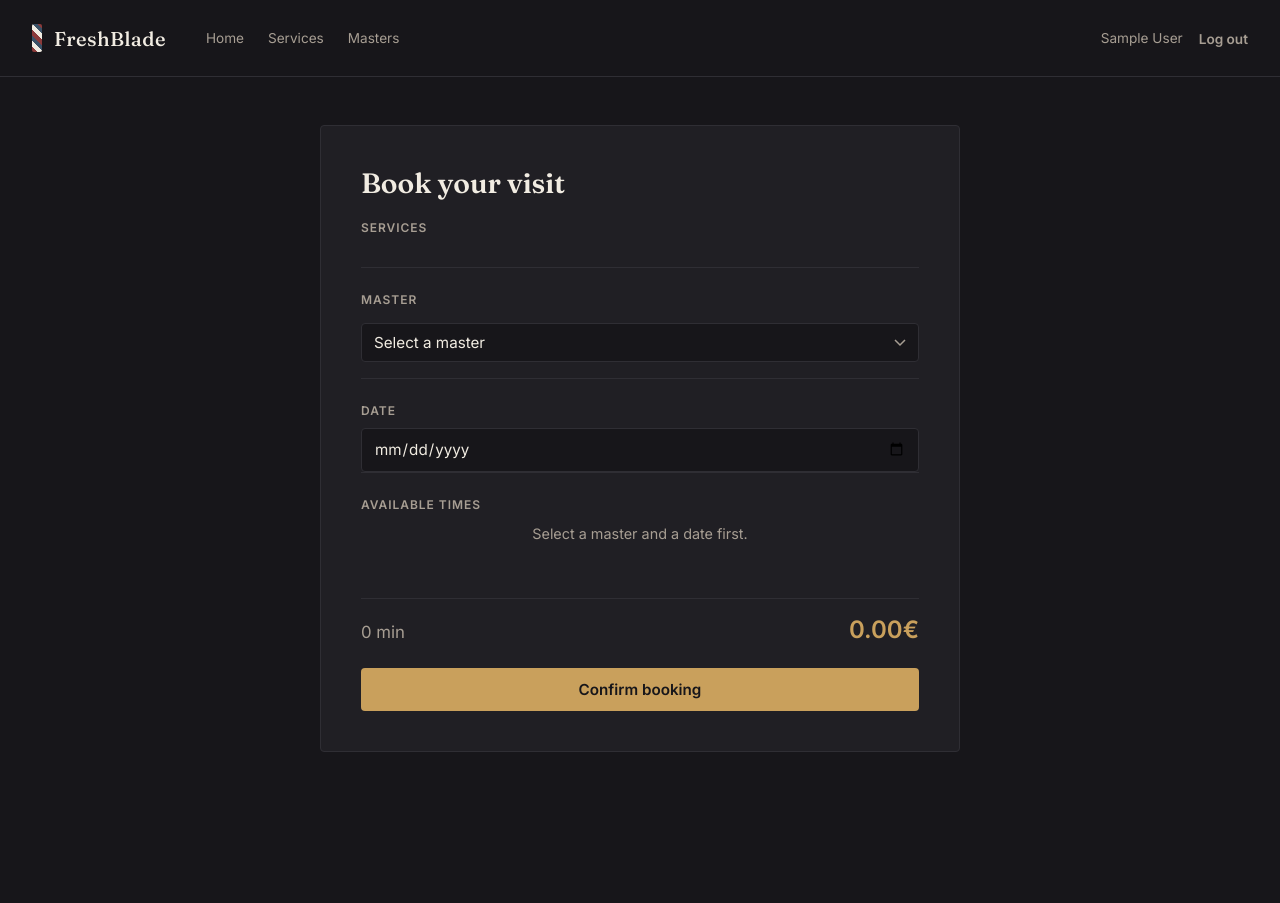
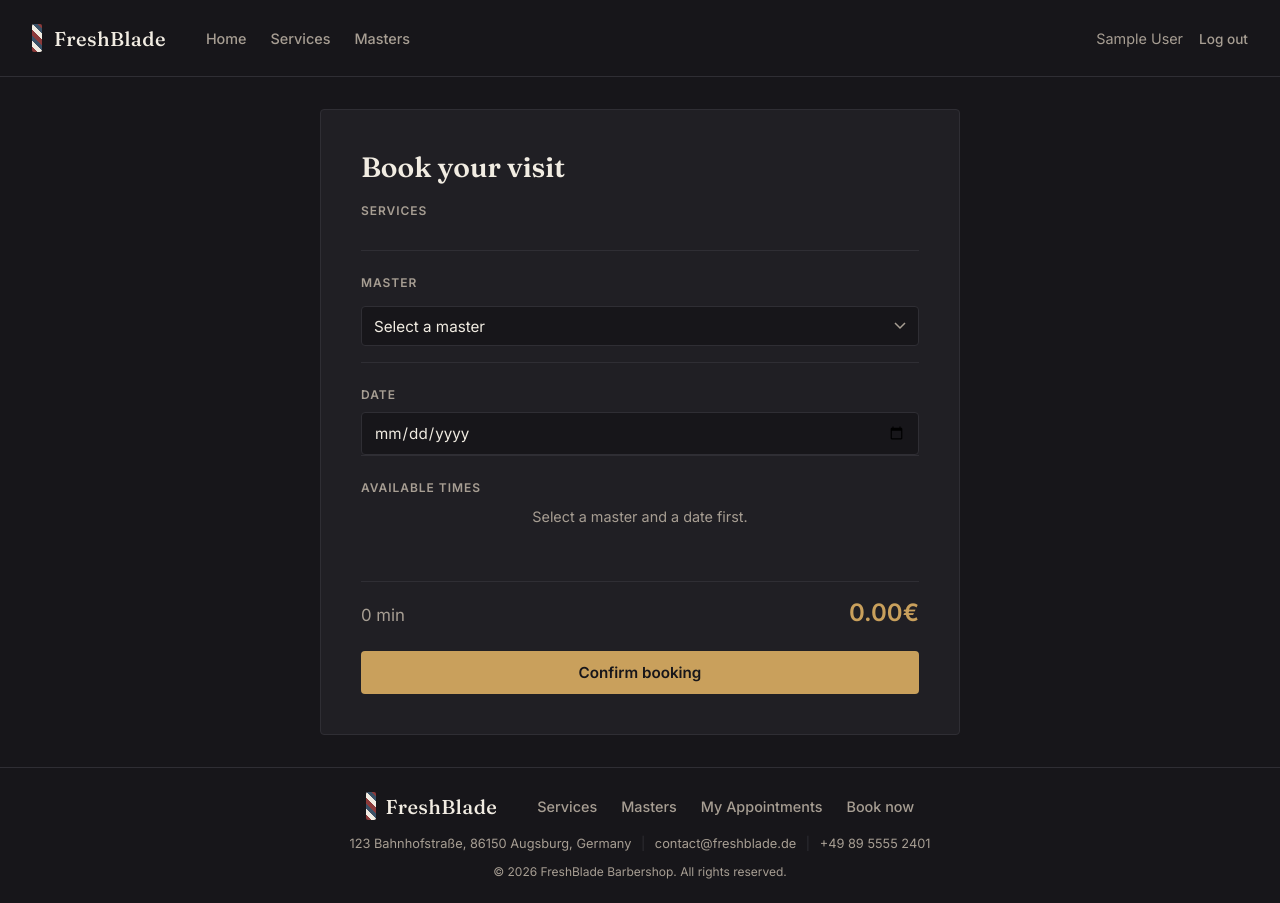
Before and after one commit to Cheshlya11/FreshBlade, a Django app: page /booking/new/ in a window 1280 px wide. Before the commit the page ends 752 px from the top, so only its background shows below. Run offline with Django 5.2, Linux system fonts and the light colour scheme; the visitor is signed in with stand-in values (Sample User, id 1); data that the repository does not hold is empty.

Commit message:
feat: add site footer

```diff
--- a/backend/static/css/base.css
+++ b/backend/static/css/base.css
@@ -91,14 +91,19 @@
 }
 
 .nav-user {
-  font-size: 0.85rem;
+  font-size: 0.9rem;
   color: var(--text-dim);
 }
 
 .nav-link {
-  font-size: 0.85rem;
+  font-size: 0.9rem;
+  font-weight: 500;
   color: var(--text-dim);
   text-decoration: none;
+}
+
+.nav-link:hover {
+  color: var(--gold);
 }
 
 .logout-form {
@@ -209,3 +214,62 @@
 button:hover {
   filter: brightness(1.08);
 }
+
+footer {
+  border-top: 1px solid var(--surface-line);
+  padding: 1.5rem 2rem;
+  margin-top: auto;
+  text-align: center;
+}
+
+.footer-content {
+  display: flex;
+  align-items: center;
+  justify-content: center;
+  gap: 2.5rem;
+  max-width: 1100px;
+  margin: 0 auto 1rem;
+}
+
+.footer-brand {
+  display: flex;
+  align-items: center;
+  gap: 0.6rem;
+}
+
+.footer-links {
+  display: flex;
+  gap: 1.5rem;
+}
+
+.footer-links a {
+  color: var(--text-dim);
+  text-decoration: none;
+  font-size: 0.9rem;
+  font-weight: 500;
+}
+
+.footer-links a:hover {
+  color: var(--gold);
+}
+
+.footer-meta {
+  display: flex;
+  justify-content: center;
+  align-items: center;
+  gap: 0.6rem;
+  font-size: 0.8rem;
+  color: var(--text-dim);
+  margin-bottom: 0.8rem;
+}
+
+.footer-meta__divider {
+  color: var(--surface-line);
+}
+
+.footer-copyright {
+  text-align: center;
+  font-size: 0.75rem;
+  color: var(--text-dim);
+  margin: 0;
+}
--- a/backend/templates/base.html
+++ b/backend/templates/base.html
@@ -46,6 +46,35 @@
         </nav>
     </header>
     <main>{% block content %}{% endblock %}</main>
+    <footer>
+        <div class="footer-content">
+            <div class="footer-brand">
+                <div class="pole"></div>
+                <span class="brand">FreshBlade</span>
+            </div>
+
+            <nav class="footer-links">
+                <a href="{% url 'catalog:service_list' %}">Services</a>
+                <a href="{% url 'catalog:master_list' %}">Masters</a>
+                {% if user.is_authenticated %}
+                <a href="{% url 'booking:my_appointments' %}">My Appointments</a>
+                <a href="{% url 'booking:create' %}">Book now</a>
+                {% else %}
+                <a href="{% url 'accounts:login' %}">Log in</a>
+                {% endif %}
+            </nav>
+        </div>
+
+        <div class="footer-meta">
+            <span>123 Bahnhofstraße, 86150 Augsburg, Germany</span>
+            <span class="footer-meta__divider">|</span>
+            <span>contact@freshblade.de</span>
+            <span class="footer-meta__divider">|</span>
+            <span>+49 89 5555 2401</span>
+        </div>
+
+        <p class="footer-copyright">© 2026 FreshBlade Barbershop. All rights reserved.</p>
+    </footer>
     {% block extra_js %}{% endblock %}
   </body>
 </html>
```
